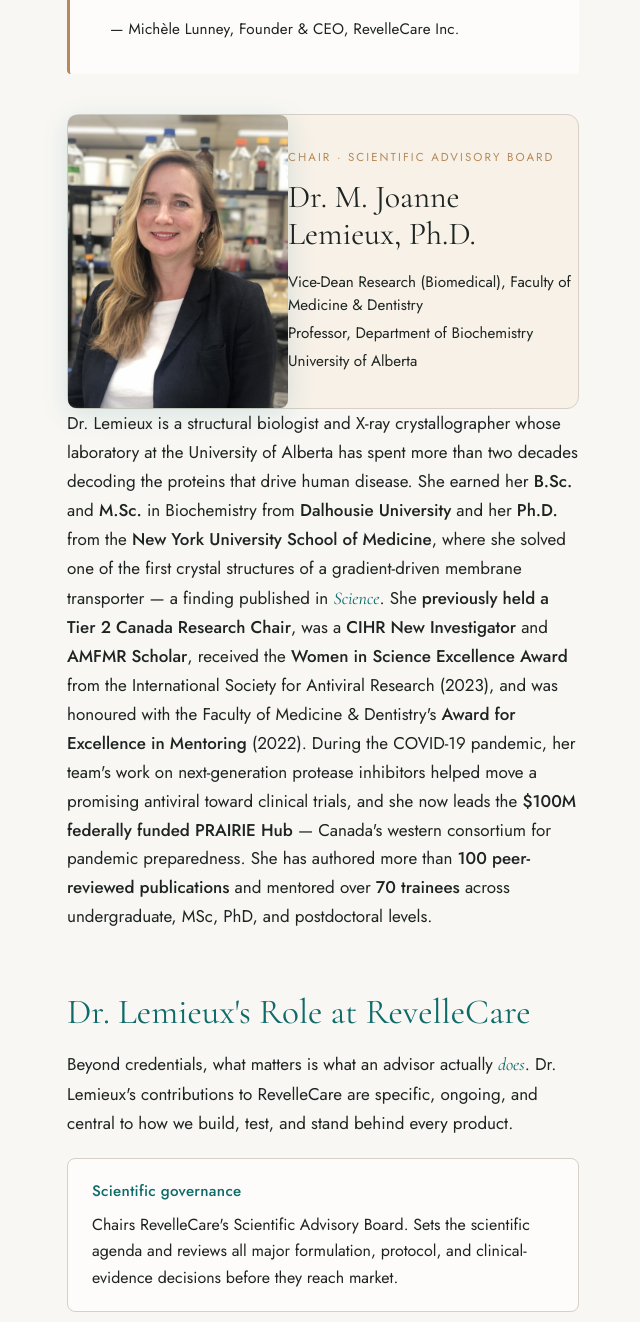
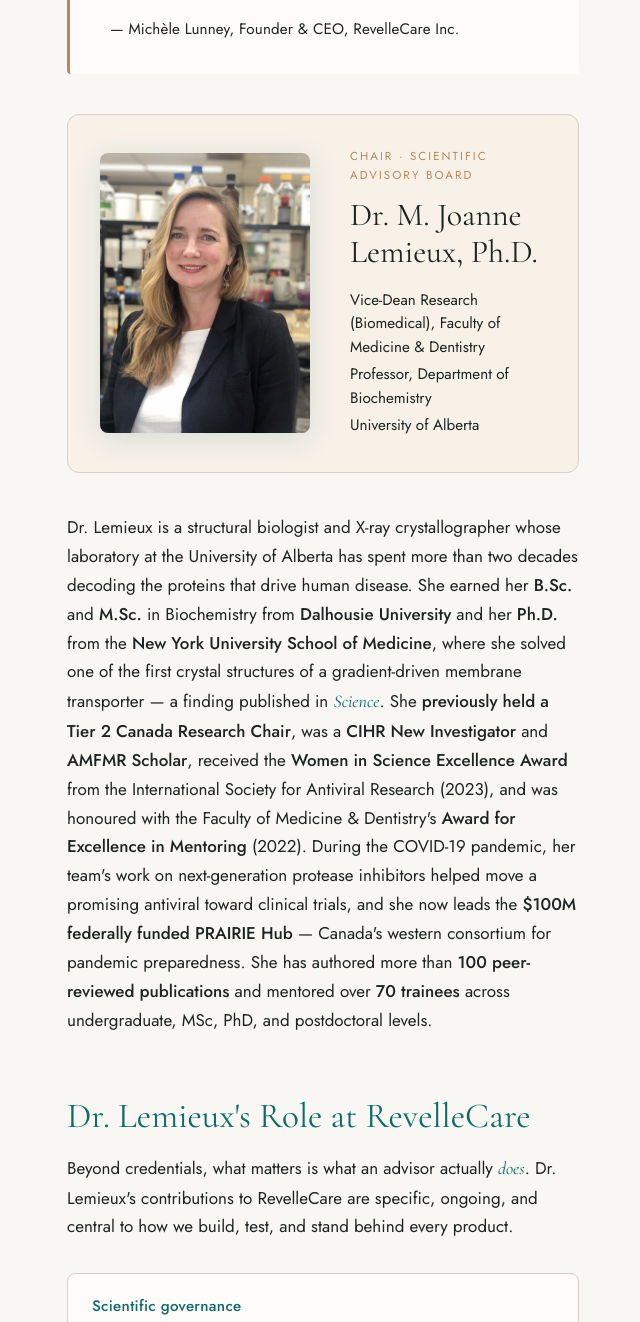
Before and after one commit to MJLUNNEY/revellecare-site, a plain HTML site: page sab.html in a window 1280 px wide. Shown: the part 1623-2945 px from the top of the page, without its empty margins (317-957 px from the left). Drawn offline with nearby package versions, Linux system fonts and the light colour scheme.

Commit message:
Fix SAB bio card spacing — portrait no longer touches text
- Replace undefined --space-7 token (was resolving to 0) with valid tokens
- Increase gap between portrait and text content to --space-10
- Widen overall card padding to --space-8
- Portrait column tightened to 180-210px so name has room to breathe

```diff
--- a/sab.css
+++ b/sab.css
@@ -38,7 +38,7 @@
 
 .sab-lede {
   color: var(--color-text-soft);
-  margin-bottom: var(--space-7);
+  margin-bottom: var(--space-8);
 }
 
 .sab-h2 {
@@ -95,7 +95,7 @@
 }
 
 @media (max-width: 640px) {
-  .sab-quote { padding: var(--space-6) var(--space-5) var(--space-6) var(--space-7); }
+  .sab-quote { padding: var(--space-6) var(--space-5) var(--space-6) var(--space-8); }
   .sab-quote::before { font-size: 3rem; top: var(--space-2); left: var(--space-3); }
 }
 
@@ -104,14 +104,14 @@
 
 .sab-bio-card {
   display: grid;
-  grid-template-columns: minmax(180px, 220px) 1fr;
-  gap: var(--space-7);
+  grid-template-columns: minmax(180px, 210px) 1fr;
+  gap: var(--space-10);
   align-items: center;
   background: var(--color-surface-alt, #F7F1E8);
   border: 1px solid var(--color-border);
   border-radius: 12px;
-  padding: var(--space-7);
-  margin-bottom: var(--space-7);
+  padding: var(--space-8);
+  margin-bottom: var(--space-10);
 }
 
 .sab-bio-portrait img {
@@ -274,7 +274,7 @@
 
 .sab-closing-body {
   max-width: 70ch;
-  margin-bottom: var(--space-7);
+  margin-bottom: var(--space-8);
 }
 
 .sab-closing-actions {
```
